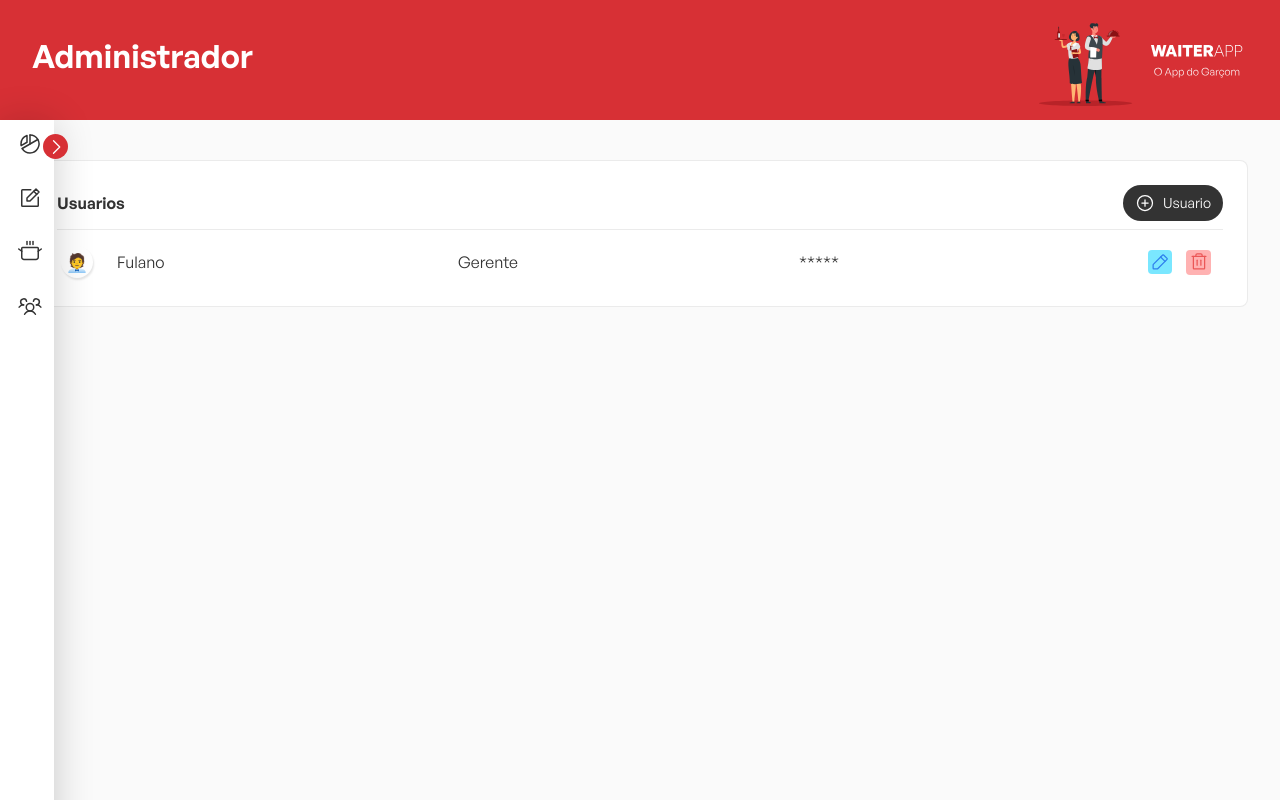
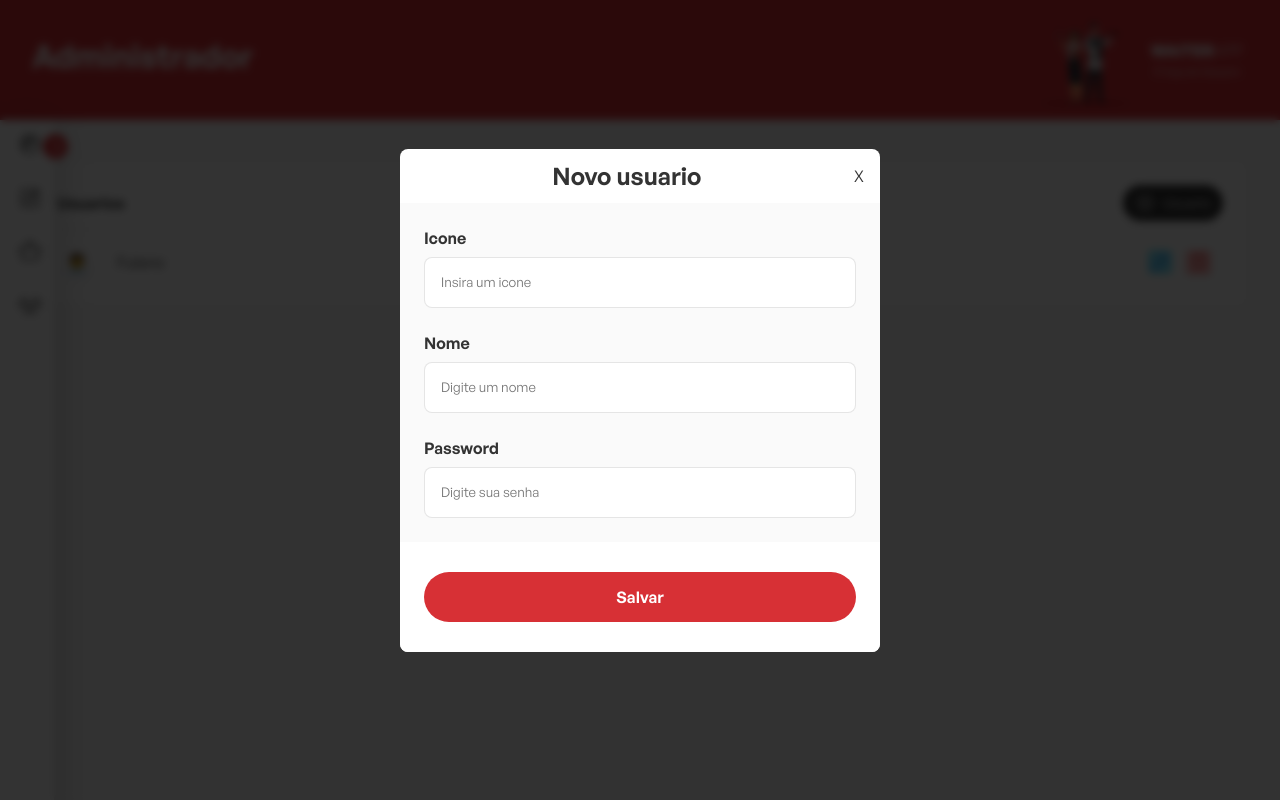
Before and after one commit to Augusto9237/waiter-app-web, a React (Vite) app: page /admin/users in a window 1280 px wide. Both pictures are taken after a click on the button "Usuario". Built offline with nearby package versions, Linux system fonts and the light colour scheme; no server answers.

Commit message:
form user in progress

```diff
--- /dev/null
+++ b/src/components/Admin/FormUserModal/index.tsx
@@ -0,0 +1,115 @@
+import { useEffect, useState } from "react";
+import { Button } from "../../Button";
+
+import {
+  ModalBodyCart,
+  ModalContent,
+  FormCategory,
+  FooterCart,
+  HeaderModalCart,
+  OverlayFormModal,
+} from "./styles";
+import { api } from "../../../utils/api";
+import { toast } from "react-toastify";
+
+interface CartModalProps {
+  visible: boolean;
+  onClose: () => void;
+
+}
+
+export function FormUserModal({
+  visible,
+  onClose,
+}: CartModalProps) {
+
+  if (!visible) {
+    return null;
+  }
+
+  useEffect(() => {
+    function handleKeyDown(event: KeyboardEvent) {
+      if (event.key === "Escape") {
+        onClose();
+      }
+    }
+
+    document.addEventListener("keydown", handleKeyDown);
+
+    return () => {
+      document.removeEventListener("keydown", handleKeyDown);
+    };
+  }, [onClose]);
+
+  const [icon, setIcon] = useState('');
+  const [name, setName] = useState('');
+  const [password, setPassword] = useState('');
+
+
+  async function handleOk() {
+    await api.post('/categories', {
+      icon: icon,
+      name: name,
+      password: password,
+    });
+    toast.success('Categoria criada com sucesso!');
+    onClose();
+  }
+
+
+  return (
+    <OverlayFormModal>
+      <ModalBodyCart>
+
+        <HeaderModalCart>
+          <div />
+          <strong>Novo usuario</strong>
+
+          <button type="button" onClick={onClose}>
+            X
+          </button>
+        </HeaderModalCart>
+
+        <ModalContent>
+          <FormCategory>
+            <div className="input-container">
+              <span>Icone</span>
+              <input
+                placeholder="Insira um icone"
+                value={icon}
+                onChange={(e) => setIcon(e.target.value)}
+              />
+            </div>
+
+            <div className="input-container">
+              <span>Nome</span>
+              <input
+                placeholder="Digite um nome"
+                value={name}
+                onChange={(e) => setName(e.target.value)}
+              />
+            </div>
+
+            <div className="input-container">
+              <span>Password</span>
+              <input
+                placeholder="Digite sua senha"
+                value={name}
+                onChange={(e) => setName(e.target.value)}
+              />
+            </div>
+          </FormCategory>
+        </ModalContent>
+
+        <FooterCart>
+
+          <Button
+            onClick={handleOk}
+          >
+            Salvar
+          </Button>
+        </FooterCart>
+      </ModalBodyCart>
+    </OverlayFormModal>
+  );
+}
--- /dev/null
+++ b/src/components/Admin/FormUserModal/styles.ts
@@ -0,0 +1,121 @@
+import styled from "styled-components";
+
+
+export const OverlayFormModal = styled.div`
+  z-index: 50;
+  flex: 1;
+  left: 0px;
+  top: 0px;
+  background: rgba(0, 0, 0, 0.8);
+  backdrop-filter: blur(4.5px);
+  width: 100%;
+  height: 100vh;
+  position: fixed;
+  display: flex;
+  align-items: center;
+  justify-content: center;
+
+  @media (max-width: 415px) {
+    padding: 2%;
+    overflow-y: auto;
+  }
+`;
+
+export const ModalBodyCart = styled.div`
+  position: relative;
+  background: #fff;
+  width: 480px;
+  border-radius: 8px;
+  overflow: hidden;
+`;
+
+export const HeaderModalCart = styled.div`
+  display: flex;
+  align-items: center;
+  justify-content: space-between;
+  padding: 8px;
+
+  strong {
+    font-size: 24px;
+  }
+  button {
+    display: flex;
+    align-items: center;
+    border: none;
+    background: none;
+    margin: 8px;
+  }
+`;
+
+export const ButtonCloseModal = styled.button`
+  border: none;
+  width: 32px;
+  height: 32px;
+  color: #fff;
+  background: rgba(0, 0, 0, 0.5);
+  border-radius: 16px;
+  margin: 24px;
+`;
+
+export const ModalContent = styled.div`
+  background: #fafafa;
+  width: 100%;
+  padding: 24px;
+
+  header {
+    display: flex;
+    flex-direction: column;
+
+    h1 {
+      font-weight: 600;
+      font-size: 24px;
+      line-height: 120%;
+    }
+
+    span {
+      font-weight: 400;
+      font-size: 16px;
+      color: #666;
+      margin-top: 8px;
+    }
+  }
+`;
+
+export const FormCategory = styled.form`
+  display: flex;
+  flex-direction: column;
+  gap: 24px;
+
+  .input-container {
+    display: flex;
+    flex-direction: column;
+    gap: 8px;
+
+
+    span {
+      font-weight: 600;
+      font-size: 16px;
+      color: #333333;
+    }
+
+    input {
+    width: 100%;
+    background: #FFFFFF;
+    border: 1px solid rgba(204, 204, 204, 0.5);
+    border-radius: 8px;
+    padding: 16px;
+  }
+}
+
+`;
+
+
+export const FooterCart = styled.div`
+  display: flex;
+  min-height: 110px;
+  background: #fff;
+  padding: 16px 24px;
+  flex-direction: row;
+  align-items: center;
+  justify-content: space-between;
+`;
--- a/src/components/Admin/Users/index.tsx
+++ b/src/components/Admin/Users/index.tsx
@@ -1,6 +1,5 @@
 import { PencilSimple, PlusCircle, Trash } from "phosphor-react";
 import { useEffect, useState } from "react";
-import { formatCurrency } from "../../../utils/formatCurrency";
 
 import {
     UsersContainer,
@@ -14,44 +13,25 @@ import { api } from "../../../utils/api";
 import { CategoryType } from "../../../types/Category";
 import { ProductType } from "../../../types/Products";
 import { toast } from "react-toastify";
+import { FormUserModal } from "../FormUserModal";
 
 export function Users() {
-    const [isVisibleFormCategory, setIsVisibleFormCategory] = useState(false);
-    const [isVisibleFormProduct, setIsVisibleFormProduct] = useState(false);
-    const [categories, setCategories] = useState<CategoryType[]>([]);
-    const [products, setProducts] = useState<ProductType[]>([]);
+    const [isVisibleFormUsers, setIsVisibleFormUsers] = useState(false);
+
     const [isLoading, setIsLoading] = useState(true);
 
-    useEffect(() => {
-        Promise.all([
-            api.get('/categories'),
-            api.get('/products'),
-        ]).then(([categoriesResponse, productsResponse]) => {
-            setCategories(categoriesResponse.data);
-            setProducts(productsResponse.data);
-            setIsLoading(false);
-        });
-    }, [categories, products]);
 
-    async function handleDeleteCategory(categoryId: string) {
-        await api.delete(`/categories/${categoryId}`);
+    function onClose() {
+        setIsVisibleFormUsers(false);
     }
 
-    async function handleDeleteProduct(productId: string) {
-        await api.delete(`/products/${productId}`);
-    }
-
-    function onClose() {
-        setIsVisibleFormCategory(false);
-        setIsVisibleFormProduct(false);
-    }
     return (
         <>
-            <FormCategoryModal visible={isVisibleFormCategory} onClose={onClose} />
+            <FormUserModal visible={isVisibleFormUsers} onClose={onClose} />
             <UsersContainer>
                 <UsersButtons>
                     <strong>Usuarios</strong>
-                    <ButtonUsers onClick={() => setIsVisibleFormProduct(true)}>
+                    <ButtonUsers onClick={() => setIsVisibleFormUsers(true)}>
                         <PlusCircle size={20} /><span>Usuario</span>
                     </ButtonUsers>
                 </UsersButtons>
```
